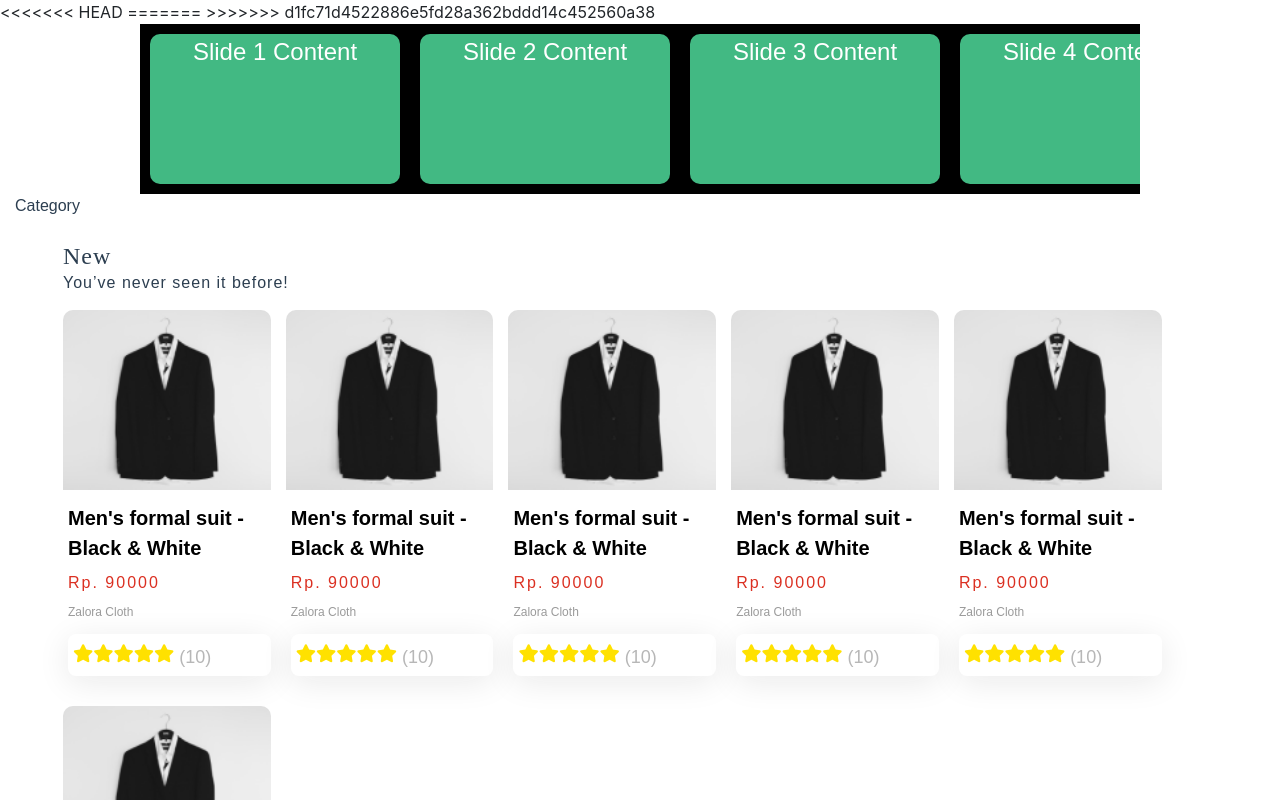
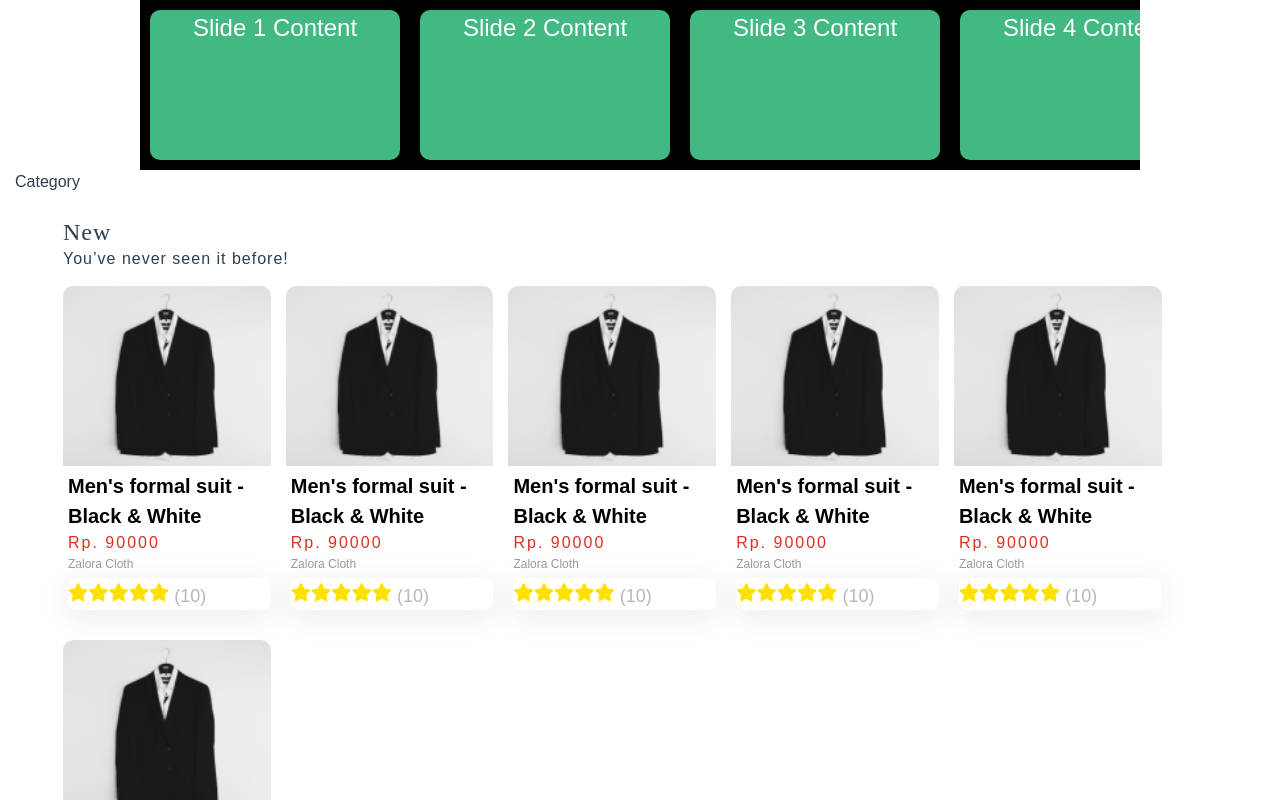
Before and after one commit to Friemorn/App-Blanja-FrontEnd, a Vue app: page /homepage in a window 1280 px wide. Shown: the top 800 px of the page. Built offline with nearby package versions, Linux system fonts and the light colour scheme; a web font is replaced by a local one; what vue-sweetalert2 would draw is missing.

Commit message:
Bug Rating

```diff
--- a/public/index.html
+++ b/public/index.html
@@ -5,11 +5,8 @@
     <meta http-equiv="X-UA-Compatible" content="IE=edge">
     <meta name="viewport" content="width=device-width,initial-scale=1.0">
     <link rel="icon" href="<%= BASE_URL %>favicon.ico">
-<<<<<<< HEAD
     <link rel="stylesheet" href="https://stackpath.bootstrapcdn.com/bootstrap/4.5.2/css/bootstrap.min.css" integrity="sha384-JcKb8q3iqJ61gNV9KGb8thSsNjpSL0n8PARn9HuZOnIxN0hoP+VmmDGMN5t9UJ0Z" crossorigin="anonymous">
-=======
     <link rel="stylesheet" href="https://maxcdn.bootstrapcdn.com/bootstrap/4.0.0/css/bootstrap.min.css" integrity="sha384-Gn5384xqQ1aoWXA+058RXPxPg6fy4IWvTNh0E263XmFcJlSAwiGgFAW/dAiS6JXm" crossorigin="anonymous">
->>>>>>> d1fc71d4522886e5fd28a362bddd14c452560a38
     <title><%= htmlWebpackPlugin.options.title %></title>
   </head>
   <body>
@@ -19,14 +16,11 @@
     <div id="app"></div>
     <script src="https://kit.fontawesome.com/f582bd1ccb.js" crossorigin="anonymous"></script>
     <!-- built files will be auto injected -->
-<<<<<<< HEAD
     <script src="https://code.jquery.com/jquery-3.5.1.slim.min.js" integrity="sha384-DfXdz2htPH0lsSSs5nCTpuj/zy4C+OGpamoFVy38MVBnE+IbbVYUew+OrCXaRkfj" crossorigin="anonymous"></script>
     <script src="https://cdn.jsdelivr.net/npm/popper.js@1.16.1/dist/umd/popper.min.js" integrity="sha384-9/reFTGAW83EW2RDu2S0VKaIzap3H66lZH81PoYlFhbGU+6BZp6G7niu735Sk7lN" crossorigin="anonymous"></script>
     <script src="https://stackpath.bootstrapcdn.com/bootstrap/4.5.2/js/bootstrap.min.js" integrity="sha384-B4gt1jrGC7Jh4AgTPSdUtOBvfO8shuf57BaghqFfPlYxofvL8/KUEfYiJOMMV+rV" crossorigin="anonymous"></script>
-=======
     <script src="https://code.jquery.com/jquery-3.2.1.slim.min.js" integrity="sha384-KJ3o2DKtIkvYIK3UENzmM7KCkRr/rE9/Qpg6aAZGJwFDMVNA/GpGFF93hXpG5KkN" crossorigin="anonymous"></script>
     <script src="https://cdnjs.cloudflare.com/ajax/libs/popper.js/1.12.9/umd/popper.min.js" integrity="sha384-ApNbgh9B+Y1QKtv3Rn7W3mgPxhU9K/ScQsAP7hUibX39j7fakFPskvXusvfa0b4Q" crossorigin="anonymous"></script>
     <script src="https://maxcdn.bootstrapcdn.com/bootstrap/4.0.0/js/bootstrap.min.js" integrity="sha384-JZR6Spejh4U02d8jOt6vLEHfe/JQGiRRSQQxSfFWpi1MquVdAyjUar5+76PVCmYl" crossorigin="anonymous"></script>
->>>>>>> d1fc71d4522886e5fd28a362bddd14c452560a38
   </body>
 </html>
--- a/src/components/_base/CardProduct.vue
+++ b/src/components/_base/CardProduct.vue
@@ -5,9 +5,9 @@
                 <img src="../../assets/dummy.png" class="card-img-top" alt="blackforest">
             </div>
             <div class="card-body">
-                <div class="title-product my-2">Men's formal suit - Black & White</div>
-                <div class="price-product my-2">Rp. 90000</div>
-                <div class="branch-product my-2"> Zalora Cloth</div>
+                <div class="title-product">Men's formal suit - Black & White</div>
+                <div class="price-product">Rp. 90000</div>
+                <div class="branch-product"> Zalora Cloth</div>
             </div>
         </a>
         <div class="ratting-product">
--- a/src/components/_base/Rating.vue
+++ b/src/components/_base/Rating.vue
@@ -35,7 +35,6 @@ export default {
 .rating {
   display: flex;
   align-items: center;
-  padding: 5px;
   color: #b7b7b7;
   background: #fff;
   border-radius: 8px;
```
